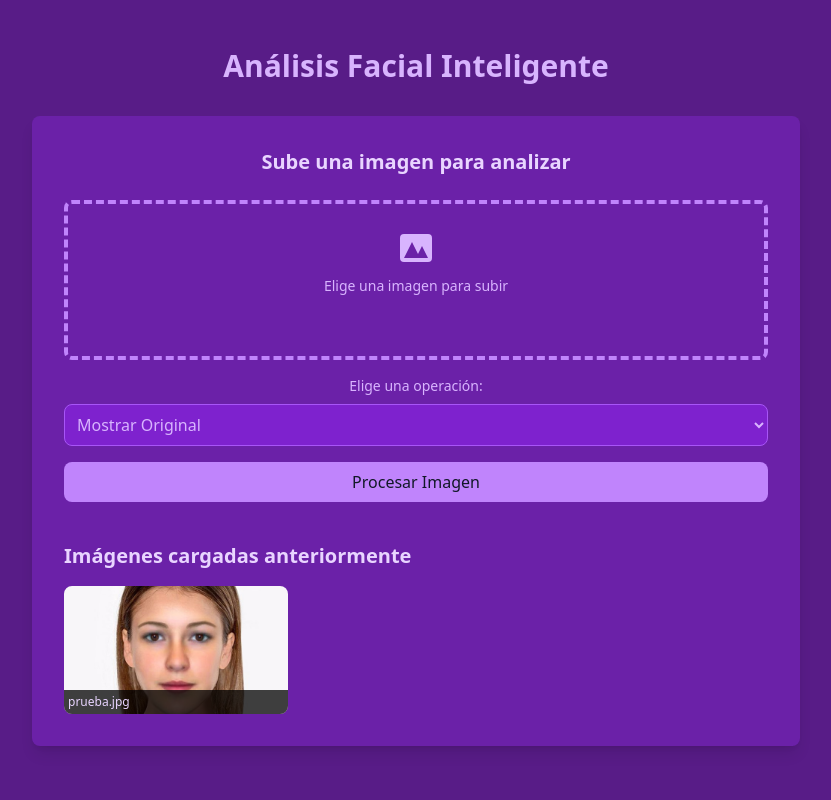
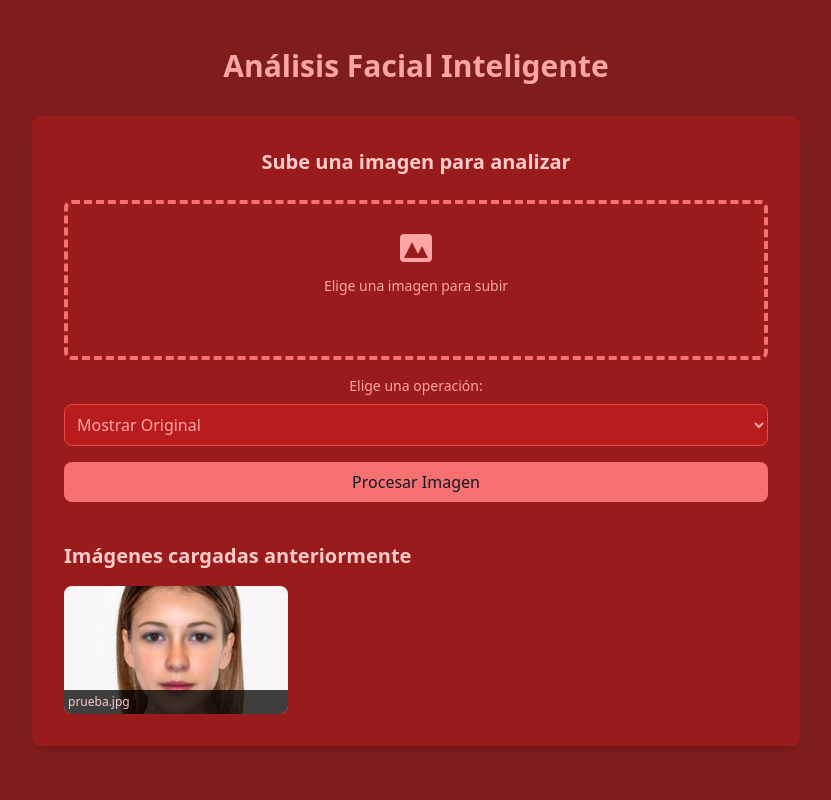
Before and after one commit to IVANMORAG/api-emotion, a Flask app: page / in a window 1280 px wide. Shown: the whole page, without its empty margins (224-1055 px from the left). Run offline with Flask 3, Linux system fonts and the light colour scheme; some libraries are stand-ins or nearby versions.

Commit message:
Update index.html

```diff
--- a/templates/index.html
+++ b/templates/index.html
@@ -7,30 +7,30 @@
     <script src="https://cdn.tailwindcss.com"></script>
     <script src="https://code.jquery.com/jquery-3.6.0.min.js"></script>
 </head>
-<body class="bg-purple-900 min-h-screen text-gray-100">
+<body class="bg-red-900 min-h-screen text-gray-100">
     <div class="container mx-auto px-6 py-12">
-        <h1 class="text-3xl font-extrabold text-center mb-8 text-purple-300">Análisis Facial Inteligente</h1>
+        <h1 class="text-3xl font-extrabold text-center mb-8 text-red-300">Análisis Facial Inteligente</h1>
 
-        <div class="max-w-3xl mx-auto bg-purple-800 rounded-lg shadow-lg p-8">
+        <div class="max-w-3xl mx-auto bg-red-800 rounded-lg shadow-lg p-8">
             <!-- File Upload Section -->
             <div class="mb-8 text-center">
-                <h2 class="text-xl font-semibold mb-6 text-purple-200">Sube una imagen para analizar</h2>
+                <h2 class="text-xl font-semibold mb-6 text-red-200">Sube una imagen para analizar</h2>
                 <form id="uploadForm" class="space-y-4">
                     <!-- Selector de archivo -->
-                    <label class="flex flex-col w-full h-40 border-4 border-dashed border-purple-400 hover:border-purple-300 rounded-lg cursor-pointer">
+                    <label class="flex flex-col w-full h-40 border-4 border-dashed border-red-400 hover:border-red-300 rounded-lg cursor-pointer">
                         <div class="flex flex-col items-center justify-center py-6">
-                            <svg xmlns="http://www.w3.org/2000/svg" class="w-10 h-10 text-purple-300 group-hover:text-purple-200" viewBox="0 0 20 20" fill="currentColor">
+                            <svg xmlns="http://www.w3.org/2000/svg" class="w-10 h-10 text-red-300 group-hover:text-red-200" viewBox="0 0 20 20" fill="currentColor">
                                 <path fill-rule="evenodd" d="M4 3a2 2 0 00-2 2v10a2 2 0 002 2h12a2 2 0 002-2V5a2 2 0 00-2-2H4zm12 12H4l4-8 3 6 2-4 3 6z" clip-rule="evenodd" />
                             </svg>
-                            <p class="mt-2 text-sm text-purple-300 group-hover:text-purple-200">Elige una imagen para subir</p>
+                            <p class="mt-2 text-sm text-red-300 group-hover:text-red-200">Elige una imagen para subir</p>
                         </div>
                         <input type="file" class="opacity-0" name="file" accept=".jpg,.jpeg,.png" />
                     </label>
 
                     <!-- Selector de operación -->
                     <div>
-                        <label for="operation" class="block text-purple-300 text-sm font-medium mb-2">Elige una operación:</label>
-                        <select name="operation" id="operation" class="w-full p-2 bg-purple-700 text-purple-300 border border-purple-500 rounded-lg focus:outline-none focus:ring-2 focus:ring-purple-300 focus:ring-opacity-75">
+                        <label for="operation" class="block text-red-300 text-sm font-medium mb-2">Elige una operación:</label>
+                        <select name="operation" id="operation" class="w-full p-2 bg-red-700 text-red-300 border border-red-500 rounded-lg focus:outline-none focus:ring-2 focus:ring-red-300 focus:ring-opacity-75">
                             <option value="original">Mostrar Original</option>
                             <option value="flip">Girar Horizontalmente</option>
                             <option value="brightness">Aumentar Brillo</option>
@@ -39,7 +39,7 @@
                     </div>
 
                     <!-- Botón de envío -->
-                    <button type="submit" class="w-full px-4 py-2 text-gray-900 bg-purple-400 rounded-lg hover:bg-purple-500 focus:outline-none focus:ring-2 focus:ring-purple-300 focus:ring-opacity-75">
+                    <button type="submit" class="w-full px-4 py-2 text-gray-900 bg-red-400 rounded-lg hover:bg-red-500 focus:outline-none focus:ring-2 focus:ring-red-300 focus:ring-opacity-75">
                         Procesar Imagen
                     </button>
                 </form>
@@ -47,8 +47,8 @@
 
             <!-- Results Section -->
             <div id="results" class="hidden">
-                <h2 class="text-xl font-semibold mb-4 text-purple-200">Resultados del análisis</h2>
-                <div class="border border-purple-500 rounded-lg p-4 bg-purple-700">
+                <h2 class="text-xl font-semibold mb-4 text-red-200">Resultados del análisis</h2>
+                <div class="border border-red-500 rounded-lg p-4 bg-red-700">
                     <img id="resultImage" class="max-w-full h-auto mx-auto" src="" alt="Resultado del Análisis">
                 </div>
             </div>
@@ -56,7 +56,7 @@
             <!-- Loading Indicator -->
             <div id="loading" class="hidden">
                 <div class="flex items-center justify-center py-6">
-                    <div class="animate-spin rounded-full h-10 w-10 border-b-2 border-purple-300"></div>
+                    <div class="animate-spin rounded-full h-10 w-10 border-b-2 border-red-300"></div>
                 </div>
             </div>
 
@@ -67,7 +67,7 @@
             <!-- Existing Images Section -->
             {% if images %}
             <div class="mt-10">
-                <h2 class="text-xl font-semibold mb-4 text-purple-200">Imágenes cargadas anteriormente</h2>
+                <h2 class="text-xl font-semibold mb-4 text-red-200">Imágenes cargadas anteriormente</h2>
                 <div class="grid grid-cols-2 md:grid-cols-3 gap-4">
                     {% for image in images %}
                     <div class="relative group">
@@ -75,7 +75,7 @@
                              alt="{{ image }}"
                              class="w-full h-32 object-cover rounded-lg cursor-pointer hover:opacity-75 transition-opacity"
                              onclick="analyzeExisting('{{ image }}')">
-                        <div class="absolute bottom-0 left-0 right-0 bg-black bg-opacity-75 text-purple-200 text-xs p-1 rounded-b-lg truncate">
+                        <div class="absolute bottom-0 left-0 right-0 bg-black bg-opacity-75 text-red-200 text-xs p-1 rounded-b-lg truncate">
                             {{ image }}
                         </div>
                     </div>
```
